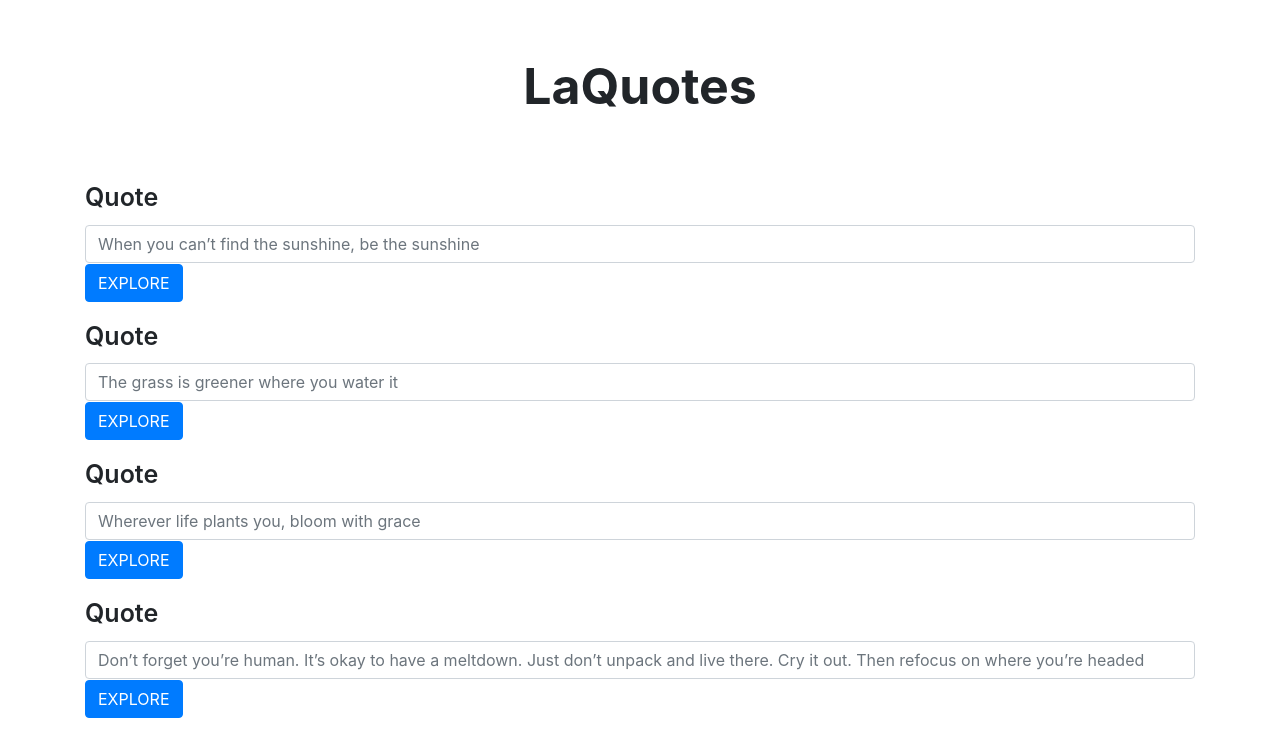
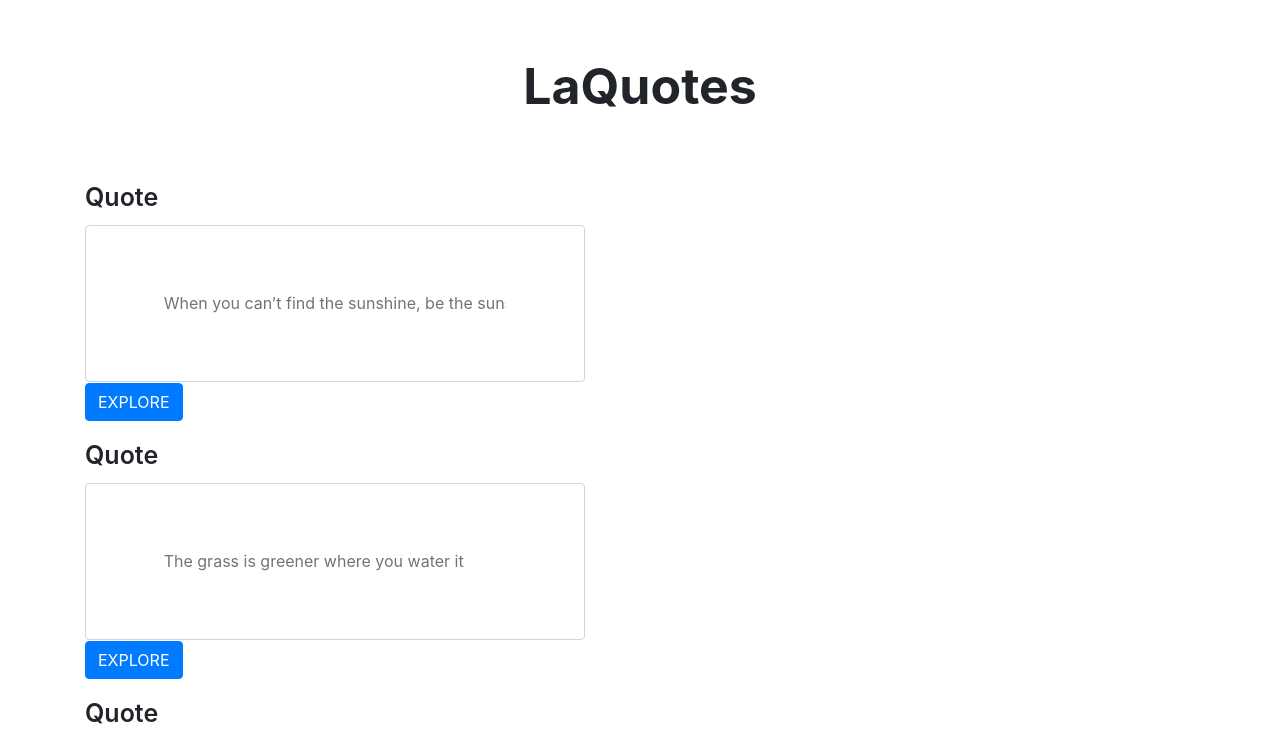
Before and after one commit to loisemuthoni/quote, an Angular app: page / in a window 1280 px wide. Shown: the top 739 px of the page. Built offline with nearby package versions, Linux system fonts and the light colour scheme.

Commit message:
styled form and input

```diff
--- a/src/app/app.component.css
+++ b/src/app/app.component.css
@@ -9,3 +9,9 @@ form {
     font-size: 25px;
     font-weight: 600;
 }
+
+input {
+    padding: 7%;
+    width: 500px;
+    height: 150px;
+}
```
